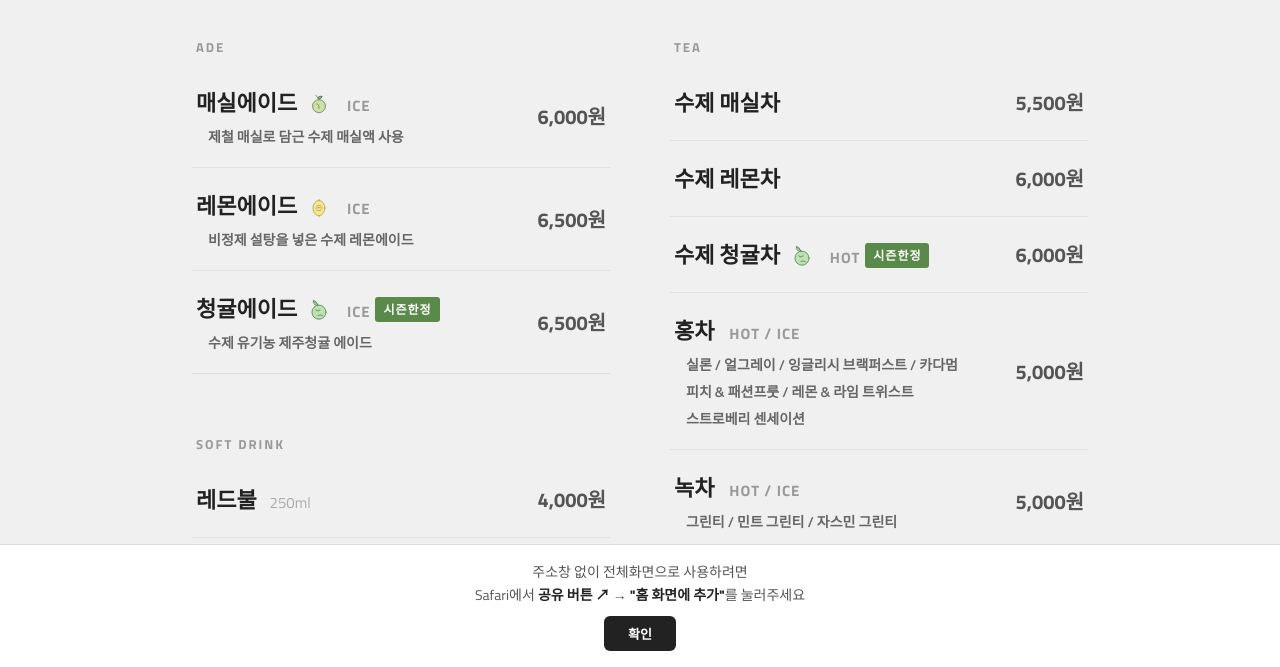
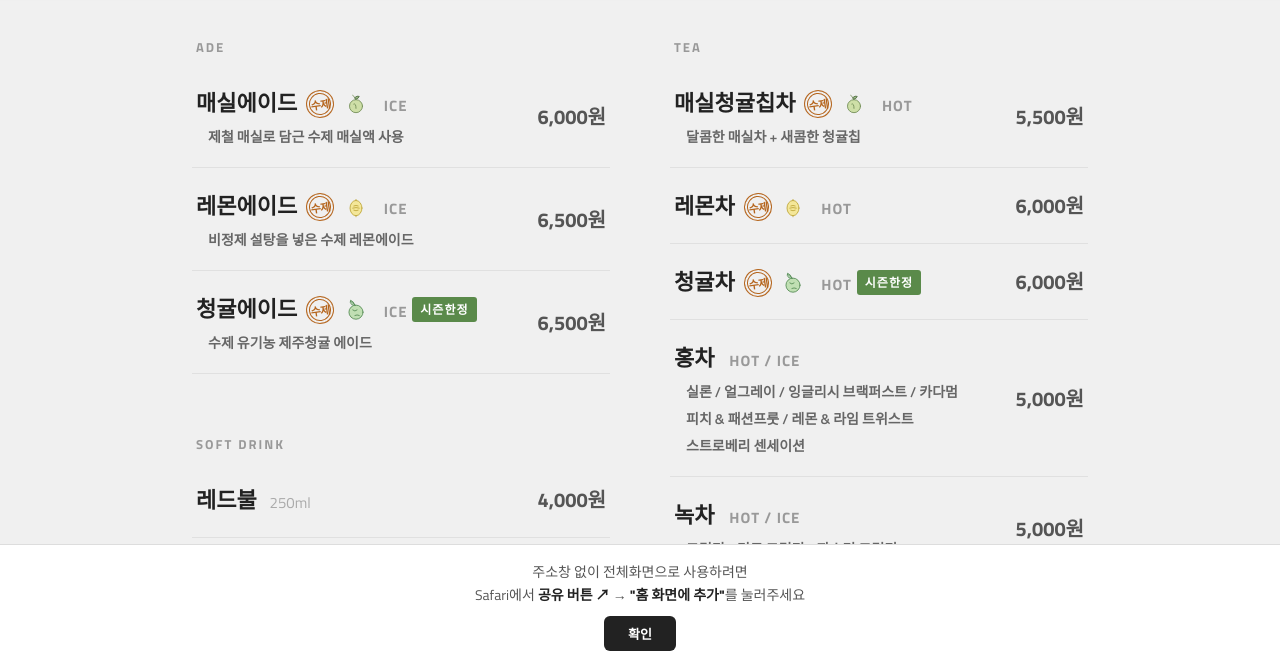
Before and after one commit to wmeg-official/menu, a plain HTML site: page index.html in a window 1280 px wide. Both pictures are taken after a click on the element "NON-COFFEE". Shown: the part 133-800 px from the top of the page. Drawn offline with Linux system fonts and the light colour scheme.

Commit message:
수제 마크 도입 및 TEA 메뉴 정리
- 수제 표기를 원형 도장 마크로 교체 (에이드 3종, 매실청귤칩차, 레몬차, 청귤차)
- 차 메뉴에 에이드와 동일한 과일 스케치 아이콘 추가
- 매실차를 매실청귤칩차로 변경, 설명 문구 추가
- 매실청귤칩차/레몬차 HOT 표시

Co-Authored-By: Claude Sonnet 5.5 <noreply@anthropic.com>

```diff
--- a/index.html
+++ b/index.html
@@ -276,6 +276,26 @@
     .bean-info-price {
       color: #d33;
       font-weight: 700;
+    }
+
+    .handmade-mark {
+      display: inline-flex;
+      align-items: center;
+      justify-content: center;
+      width: 28px;
+      height: 28px;
+      margin-left: 4px;
+      border: 1.5px solid #b5651d;
+      border-radius: 50%;
+      box-shadow: inset 0 0 0 2px #f0f0f0, inset 0 0 0 3px #b5651d;
+      color: #b5651d;
+      font-size: 11px;
+      font-weight: 700;
+      letter-spacing: -0.5px;
+      vertical-align: middle;
+      position: relative;
+      top: -2px;
+      transform: rotate(-8deg);
     }
 
     .bean-info-takeout {
@@ -652,9 +672,9 @@
           {
             title: 'ADE',
             items: [
-              { name: `매실에이드 <svg class="sketch-icon" viewBox="0 0 48 48" xmlns="http://www.w3.org/2000/svg"><g fill="none" stroke="#5a7a3a" stroke-width="1.6" stroke-linecap="round" stroke-linejoin="round"><circle cx="24" cy="28" r="12" fill="#c8dc9a"/><path d="M24 16 Q22 10 18 8" stroke="#5a7a3a"/><path d="M22 12 Q26 8 30 10 Q29 14 24 15Z" fill="#8ab070" stroke="#3a5a2a"/><path d="M20 24 Q24 22 24 32"/></g></svg>`, price: '6,000', hotice: 'ICE', brief: ['제철 매실로 담근 수제 매실액 사용'], desc: '수제 매실 원액에 탄산을 더한 상큼달콤한 에이드입니다.', emoji: '🍹' },
-              { name: `레몬에이드 <svg class="sketch-icon" viewBox="0 0 48 48" xmlns="http://www.w3.org/2000/svg"><g fill="none" stroke="#b59a1a" stroke-width="1.6" stroke-linecap="round" stroke-linejoin="round"><ellipse cx="24" cy="26" rx="11" ry="14" fill="#f5e58a"/><path d="M24 12 L24 10"/><path d="M24 40 L24 42"/><path d="M18 26 Q24 24 30 26"/><path d="M20 22 Q24 20 28 22"/><path d="M20 30 Q24 32 28 30"/></g></svg>`, price: '6,500', hotice: 'ICE', brief: ['비정제 설탕을 넣은 수제 레몬에이드'], desc: '수제 레몬 원액에 탄산을 더한 상큼한 에이드입니다.', emoji: '🍋' },
-              { name: `청귤에이드 <svg class="sketch-icon" viewBox="0 0 48 48" xmlns="http://www.w3.org/2000/svg"><g fill="none" stroke="#3a7a3a" stroke-width="1.6" stroke-linecap="round" stroke-linejoin="round"><circle cx="24" cy="28" r="13" fill="#b8dca8"/><path d="M22 15 Q20 8 14 6 Q12 10 16 14 Q20 16 22 15Z" fill="#c5e5c5" stroke="#3a7a3a"/><path d="M22 15 Q18 10 14 8"/><path d="M18 24 Q22 28 26 24"/><path d="M22 34 Q26 32 30 34"/></g></svg>`, price: '6,500', seasonal: true, hotice: 'ICE', brief: ['수제 유기농 제주청귤 에이드'], desc: '유기농 청귤 원액에 탄산을 더한 상큼한 수제 에이드입니다.', emoji: '🍈' },
+              { name: `매실에이드 <span class="handmade-mark">수제</span> <svg class="sketch-icon" viewBox="0 0 48 48" xmlns="http://www.w3.org/2000/svg"><g fill="none" stroke="#5a7a3a" stroke-width="1.6" stroke-linecap="round" stroke-linejoin="round"><circle cx="24" cy="28" r="12" fill="#c8dc9a"/><path d="M24 16 Q22 10 18 8" stroke="#5a7a3a"/><path d="M22 12 Q26 8 30 10 Q29 14 24 15Z" fill="#8ab070" stroke="#3a5a2a"/><path d="M20 24 Q24 22 24 32"/></g></svg>`, price: '6,000', hotice: 'ICE', brief: ['제철 매실로 담근 수제 매실액 사용'], desc: '수제 매실 원액에 탄산을 더한 상큼달콤한 에이드입니다.', emoji: '🍹' },
+              { name: `레몬에이드 <span class="handmade-mark">수제</span> <svg class="sketch-icon" viewBox="0 0 48 48" xmlns="http://www.w3.org/2000/svg"><g fill="none" stroke="#b59a1a" stroke-width="1.6" stroke-linecap="round" stroke-linejoin="round"><ellipse cx="24" cy="26" rx="11" ry="14" fill="#f5e58a"/><path d="M24 12 L24 10"/><path d="M24 40 L24 42"/><path d="M18 26 Q24 24 30 26"/><path d="M20 22 Q24 20 28 22"/><path d="M20 30 Q24 32 28 30"/></g></svg>`, price: '6,500', hotice: 'ICE', brief: ['비정제 설탕을 넣은 수제 레몬에이드'], desc: '수제 레몬 원액에 탄산을 더한 상큼한 에이드입니다.', emoji: '🍋' },
+              { name: `청귤에이드 <span class="handmade-mark">수제</span> <svg class="sketch-icon" viewBox="0 0 48 48" xmlns="http://www.w3.org/2000/svg"><g fill="none" stroke="#3a7a3a" stroke-width="1.6" stroke-linecap="round" stroke-linejoin="round"><circle cx="24" cy="28" r="13" fill="#b8dca8"/><path d="M22 15 Q20 8 14 6 Q12 10 16 14 Q20 16 22 15Z" fill="#c5e5c5" stroke="#3a7a3a"/><path d="M22 15 Q18 10 14 8"/><path d="M18 24 Q22 28 26 24"/><path d="M22 34 Q26 32 30 34"/></g></svg>`, price: '6,500', seasonal: true, hotice: 'ICE', brief: ['수제 유기농 제주청귤 에이드'], desc: '유기농 청귤 원액에 탄산을 더한 상큼한 수제 에이드입니다.', emoji: '🍈' },
             ]
           },
           {
@@ -669,9 +689,9 @@
             title: 'TEA',
             columnBreak: true,
             items: [
-              { name: '수제 매실차', price: '5,500', desc: '제철 매실로 담근 수제 매실액으로 만든 새콤달콤한 매실차입니다.', emoji: '🍵' },
-              { name: '수제 레몬차', price: '6,000', desc: '수제 레몬청으로 만든 상큼한 레몬차입니다.', emoji: '🍋' },
-              { name: `수제 청귤차 <svg class="sketch-icon" viewBox="0 0 48 48" xmlns="http://www.w3.org/2000/svg"><g fill="none" stroke="#3a7a3a" stroke-width="1.6" stroke-linecap="round" stroke-linejoin="round"><circle cx="24" cy="28" r="13" fill="#b8dca8"/><path d="M22 15 Q20 8 14 6 Q12 10 16 14 Q20 16 22 15Z" fill="#c5e5c5" stroke="#3a7a3a"/><path d="M22 15 Q18 10 14 8"/><path d="M18 24 Q22 28 26 24"/><path d="M22 34 Q26 32 30 34"/></g></svg>`, price: '6,000', seasonal: true, hotice: 'HOT', desc: '수제 청귤청으로 만든 상큼한 청귤차입니다.', emoji: '🍈' },
+              { name: `매실청귤칩차 <span class="handmade-mark">수제</span> <svg class="sketch-icon" viewBox="0 0 48 48" xmlns="http://www.w3.org/2000/svg"><g fill="none" stroke="#5a7a3a" stroke-width="1.6" stroke-linecap="round" stroke-linejoin="round"><circle cx="24" cy="28" r="12" fill="#c8dc9a"/><path d="M24 16 Q22 10 18 8" stroke="#5a7a3a"/><path d="M22 12 Q26 8 30 10 Q29 14 24 15Z" fill="#8ab070" stroke="#3a5a2a"/><path d="M20 24 Q24 22 24 32"/></g></svg>`, price: '5,500', hotice: 'HOT', brief: ['달콤한 매실차 + 새콤한 청귤칩'], desc: '달콤한 매실차에 새콤한 청귤칩을 더한 수제 차입니다.', emoji: '🍵' },
+              { name: `레몬차 <span class="handmade-mark">수제</span> <svg class="sketch-icon" viewBox="0 0 48 48" xmlns="http://www.w3.org/2000/svg"><g fill="none" stroke="#b59a1a" stroke-width="1.6" stroke-linecap="round" stroke-linejoin="round"><ellipse cx="24" cy="26" rx="11" ry="14" fill="#f5e58a"/><path d="M24 12 L24 10"/><path d="M24 40 L24 42"/><path d="M18 26 Q24 24 30 26"/><path d="M20 22 Q24 20 28 22"/><path d="M20 30 Q24 32 28 30"/></g></svg>`, price: '6,000', hotice: 'HOT', desc: '수제 레몬청으로 만든 상큼한 레몬차입니다.', emoji: '🍋' },
+              { name: `청귤차 <span class="handmade-mark">수제</span> <svg class="sketch-icon" viewBox="0 0 48 48" xmlns="http://www.w3.org/2000/svg"><g fill="none" stroke="#3a7a3a" stroke-width="1.6" stroke-linecap="round" stroke-linejoin="round"><circle cx="24" cy="28" r="13" fill="#b8dca8"/><path d="M22 15 Q20 8 14 6 Q12 10 16 14 Q20 16 22 15Z" fill="#c5e5c5" stroke="#3a7a3a"/><path d="M22 15 Q18 10 14 8"/><path d="M18 24 Q22 28 26 24"/><path d="M22 34 Q26 32 30 34"/></g></svg>`, price: '6,000', seasonal: true, hotice: 'HOT', desc: '수제 청귤청으로 만든 상큼한 청귤차입니다.', emoji: '🍈' },
               { name: '홍차', price: '5,000', brief: ['실론 / 얼그레이 / 잉글리시 브랙퍼스트 / 카다멈', '피치 & 패션프룻 / 레몬 & 라임 트위스트', '스트로베리 센세이션'], hotice: true, desc: '다양한 홍차 중 선택 가능합니다.', emoji: '🫖' },
               { name: '녹차', price: '5,000', brief: ['그린티 / 민트 그린티 / 자스민 그린티'], hotice: true, desc: '깔끔한 그린티, 상쾌한 민트 그린티, 향긋한 자스민 그린티 중 선택 가능합니다.', emoji: '🍵' },
               { name: '우롱차', price: '5,000', hotice: true, desc: '은은한 꽃향과 부드러운 맛이 특징인 반발효차입니다.', emoji: '🍵' },
```
